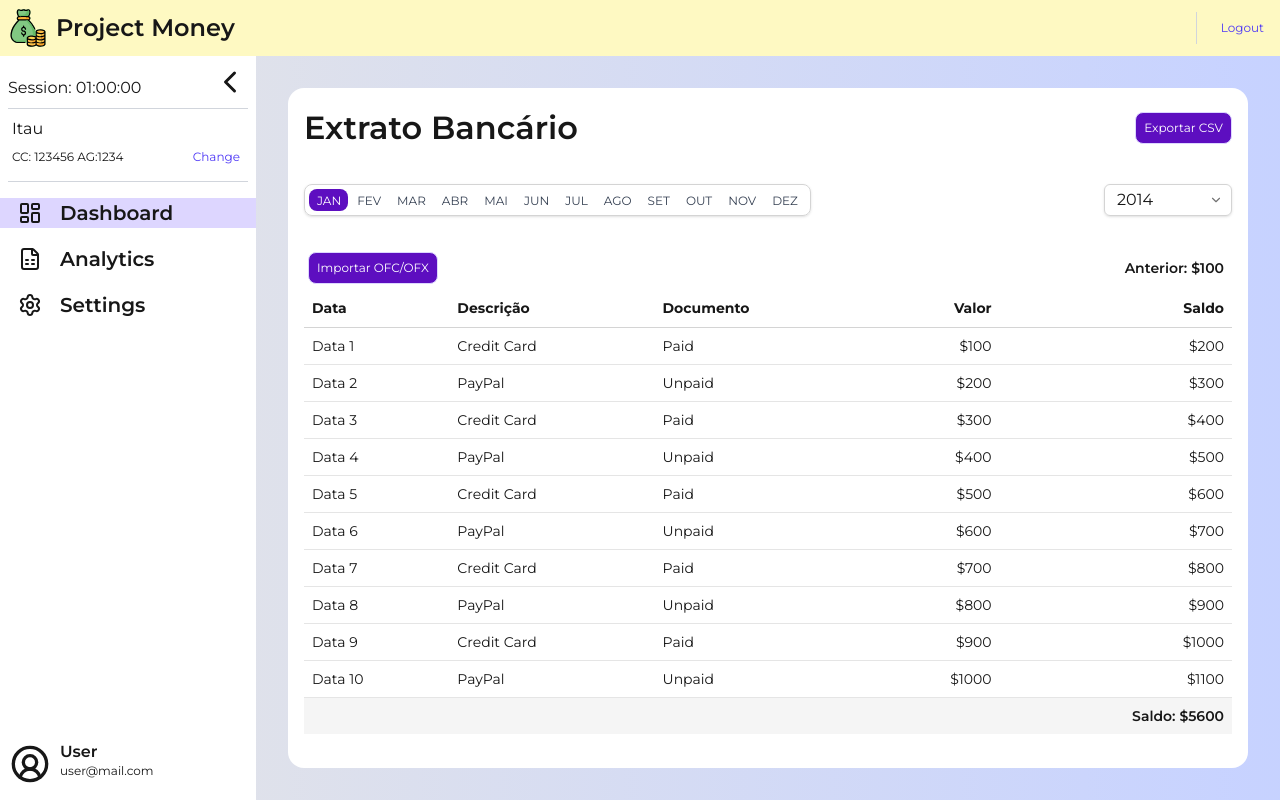
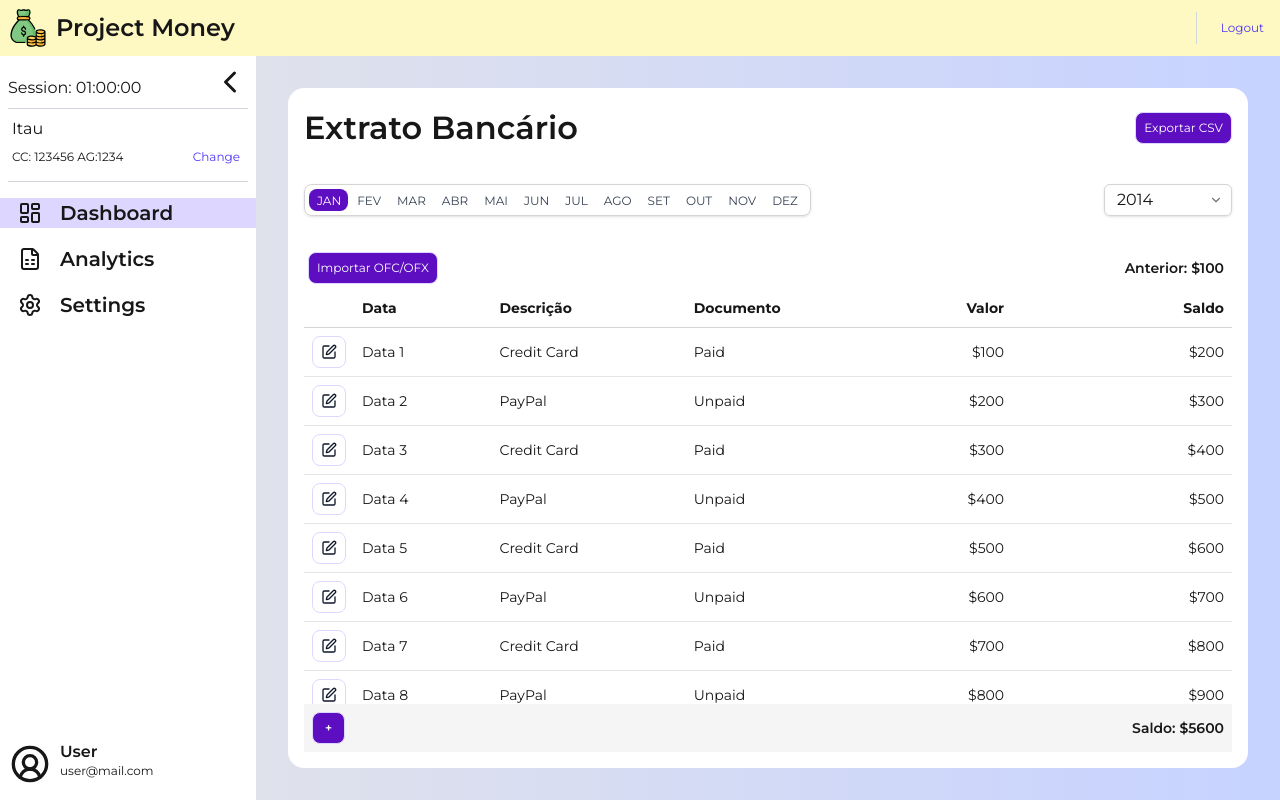
Before and after one commit to dexter2k8/project-money, a Next.js app: page /dashboard in a window 1280 px wide. Built offline with nearby package versions, Linux system fonts and the light colour scheme.

Commit message:
feat: implemented textarea and modal items

```diff
--- a/app/(pages)/dashboard/columns.tsx
+++ b/app/(pages)/dashboard/columns.tsx
@@ -1,6 +1,11 @@
+import Button from "@/components/Button";
+import Input from "@/components/Input";
+import Modal from "@/components/Modal";
 import { ISegmentedControlItem } from "@/components/SegmentedControl";
 import { ISelectOptions } from "@/components/Select/types";
 import { IGridColDef } from "@/components/Table";
+import TextArea from "@/components/TextArea";
+import { SquarePen } from "lucide-react";
 
 interface IInvoice {
   date: string;
@@ -12,21 +17,48 @@ interface IInvoice {
 
 export const columns: IGridColDef<IInvoice>[] = [
   {
+    field: "balance",
+    header: "",
+    className: "text-center w-10",
+    render: () => (
+      <Modal cross title="Edit transaction" content={modalContent}>
+        <Button>
+          <SquarePen size={16} />
+        </Button>
+      </Modal>
+    ),
+    renderFooter: () => (
+      <Modal cross title="Add transaction" content={modalContent}>
+        <Button className="px-3" variant="primary">
+          +
+        </Button>
+      </Modal>
+    ),
+  },
+  {
     field: "date",
-    headerName: "Data",
-    renderFooter: () => "",
+    header: "Data",
   },
-  { field: "description", headerName: "Descrição" },
-  { field: "document", headerName: "Documento" },
-  { field: "value", headerName: "Valor", className: "text-right" },
+  { field: "description", header: "Descrição" },
+  { field: "document", header: "Documento" },
+  { field: "value", header: "Valor", className: "text-right" },
   {
     field: "balance",
-    headerName: "Saldo",
+    header: "Saldo",
     className: "text-right",
-    renderFooter: (rows) => "Saldo: $5600",
+    renderFooter: () => "Saldo: $5600",
     // `$${rows.reduce((acc, r) => acc + Number(r.amount.replace("$", "")), 0)}`,
   },
 ];
+
+const modalContent = (
+  <div className="flex flex-col gap-4 p-4 w-100">
+    <Input type="date" label="Data" />
+    <TextArea showCounter maxLength={100} label="Descrição" />
+    <Input label="Documento" />
+    <Input label="Valor" />
+  </div>
+);
 
 export const segmentedControlItems: ISegmentedControlItem[] = [
   { key: 0, label: "JAN" },
--- a/components/Input/index.tsx
+++ b/components/Input/index.tsx
@@ -1,3 +1,4 @@
+"use client";
 import Eye from "./Icons/eye";
 import EyeSlashed from "./Icons/eye-slashed";
 import InfoCircle from "./Icons/info-circle";
--- a/components/Modal/index.tsx
+++ b/components/Modal/index.tsx
@@ -63,7 +63,7 @@ const ModalComponent: React.FC<IModalProps> = ({
         ) : null}
 
         {cross && (
-          <Button variant="link" className="absolute top-4 right-4 text-xl p-1" onClick={onClose}>
+          <Button variant="link" className="absolute text-lg! top-4 right-4" onClick={onClose}>
             x
           </Button>
         )}
@@ -71,7 +71,7 @@ const ModalComponent: React.FC<IModalProps> = ({
         {children}
 
         <div className="flex justify-end gap-4 p-4 border-t border-gray-200">
-          <Button onClick={onClose}>Close</Button>
+          <Button onClick={onClose}>Cancel</Button>
           <Button variant="primary" onClick={handleApply}>
             Apply
           </Button>
@@ -92,7 +92,7 @@ const Modal: React.FC<IModalWrapperProps> = ({ content, onClose, children, ...pr
 
   return (
     <>
-      <div onClick={() => setIsOpen(true)}>{children}</div>
+      <span onClick={() => setIsOpen(true)}>{children}</span>
       <ModalComponent
         isOpen={isOpen}
         onClose={handleClose}
--- a/components/Table/components/Head/index.tsx
+++ b/components/Table/components/Head/index.tsx
@@ -23,7 +23,7 @@ export default function Head<T>({ columns, caption }: IHeadProps<T>) {
             className={cx("border-b border-neutral-300 px-2 whitespace-nowrap", col.className)}
             key={i}
           >
-            {col.renderHeader ? col.renderHeader(col.headerName) : col.headerName}
+            {col.renderHeader ? col.renderHeader(col.header) : col.header}
           </th>
         ))}
       </tr>
--- a/components/Table/index.tsx
+++ b/components/Table/index.tsx
@@ -4,7 +4,7 @@ import Head from "./components/Head";
 
 export interface IGridColDef<T> {
   field: keyof T;
-  headerName: string;
+  header: string;
   className?: string;
   renderHeader?: (value?: string) => React.ReactNode;
   render?: (value: T[keyof T]) => React.ReactNode;
--- /dev/null
+++ b/components/TextArea/ControlledTextArea/index.tsx
@@ -0,0 +1,21 @@
+import { Control, Controller, FieldValues, Path } from "react-hook-form";
+import TextArea, { ITextAreaProps } from "..";
+
+interface IControlledTextAreaProps<T extends FieldValues> extends ITextAreaProps {
+  name: Path<T>;
+  control: Control<T>;
+}
+
+export const ControlledTextArea = <T extends FieldValues>({
+  name,
+  control,
+  ...props
+}: IControlledTextAreaProps<T>) => (
+  <Controller
+    control={control}
+    name={name}
+    render={({ field, fieldState: { error } }) => (
+      <TextArea {...field} {...props} value={field.value ?? ""} status={error ? "error" : "info"} message={error?.message} />
+    )}
+  />
+);
--- /dev/null
+++ b/components/TextArea/constants.ts
@@ -0,0 +1,114 @@
+import { cva, cx } from "class-variance-authority";
+
+export const textareaVariants = cva(
+  cx(
+    "peer relative box-border",
+    "w-full border border-solid outline-none transition-all duration-300 ease-in-out",
+    "placeholder-neutral-400 autofill:shadow-[inset_0_0_0_30px_#fff]",
+    "min-h-20",
+  ),
+  {
+    variants: {
+      size: {
+        small: "rounded-sm text-xs px-2.5 py-1.5",
+        default: "rounded-lg text-sm px-2.5 py-2",
+        large: "rounded-lg text-base px-2.5 py-2.5",
+      },
+      status: {
+        info: "border-neutral-300 hover:border-violet-400 focus:border-violet-600 focus:ring-2 focus:ring-violet-500/10",
+        success:
+          "border-green-200 hover:border-green-600 focus:border-green-600 focus:ring-2 focus:ring-green-600/10",
+        error:
+          "border-red-200 hover:border-red-500 focus:border-red-500 focus:ring-2 focus:ring-red-500/10",
+      },
+      disabled: {
+        true: "bg-neutral-100 text-neutral-300 border-neutral-200! cursor-not-allowed hover:border-neutral-200!",
+        false: "",
+      },
+      resizable: {
+        true: "resize-y",
+        false: "resize-none",
+      },
+    },
+    defaultVariants: {
+      size: "default",
+      status: "info",
+      disabled: false,
+      resizable: false,
+    },
+  },
+);
+
+export const labelVariants = cva(
+  cx(
+    "absolute pointer-events-none z-10 text-neutral-400 origin-top-left",
+    "transition-all duration-300 ease-in-out",
+    "px-0.5 bg-white rounded-sm",
+    "peer-focus:px-0.5 peer-focus:bg-white peer-focus:rounded-sm",
+    "peer-autofill:px-0.5 peer-autofill:bg-white peer-autofill:rounded-sm",
+  ),
+  {
+    variants: {
+      size: {
+        small: cx(
+          "-top-1.5 left-2 text-xs leading-3",
+          "peer-focus:-top-1.5",
+          "peer-placeholder-shown:top-1.5",
+          "peer-autofill:-top-1.5",
+        ),
+        default: cx(
+          "-top-2 left-2 text-sm leading-4",
+          "peer-focus:-top-2",
+          "peer-placeholder-shown:top-2",
+          "peer-autofill:-top-2",
+        ),
+        large: cx(
+          "-top-3 text-base left-2",
+          "peer-focus:-top-3",
+          "peer-placeholder-shown:top-2",
+          "peer-autofill:-top-3",
+        ),
+      },
+      disabled: {
+        true: "text-neutral-300!",
+        false: "",
+      },
+      status: {
+        info: "peer-focus:text-violet-800",
+        success: "peer-focus:text-green-700",
+        error: "peer-focus:text-red-600",
+      },
+    },
+    defaultVariants: {
+      size: "default",
+      disabled: false,
+      status: "info",
+    },
+  },
+);
+
+export const messageVariants = cva(cx("flex items-center gap-1 mt-0.5 text-xs"), {
+  variants: {
+    status: {
+      info: "text-violet-800",
+      success: "text-green-700",
+      error: "text-red-600",
+    },
+  },
+  defaultVariants: {
+    status: "info",
+  },
+});
+
+export const counterVariants = cva("flex items-center justify-end text-xs", {
+  variants: {
+    status: {
+      info: "text-neutral-500",
+      success: "text-green-700",
+      error: "text-red-600",
+    },
+  },
+  defaultVariants: {
+    status: "info",
+  },
+});
--- /dev/null
+++ b/components/TextArea/index.tsx
@@ -0,0 +1,82 @@
+"use client";
+import { useState } from "react";
+import InfoCircle from "../Input/Icons/info-circle";
+import CheckCircle from "../Input/Icons/check-circle";
+import ExclamationCircle from "../Input/Icons/exclamation-circle";
+import { textareaVariants, labelVariants, messageVariants, counterVariants } from "./constants";
+import { ITextAreaProps } from "./types";
+export type { ITextAreaProps } from "./types";
+import { ControlledTextArea } from "./ControlledTextArea";
+
+type TStatus = "info" | "success" | "error";
+
+const messageIcon = (status: TStatus) => {
+  const icon = {
+    info: <InfoCircle />,
+    success: <CheckCircle />,
+    error: <ExclamationCircle />,
+  };
+  return icon[status];
+};
+
+function TextAreaBasic({
+  label,
+  status = "info",
+  message,
+  placeholder,
+  size = "default",
+  disabled,
+  resizable = false,
+  maxLength,
+  showCounter = false,
+  value,
+  onChange,
+  ...props
+}: ITextAreaProps) {
+  const [internalValue, setInternalValue] = useState(value ?? "");
+  const currentValue = value ?? internalValue;
+  const charCount = String(currentValue).length;
+  const isOverLimit = maxLength !== undefined && charCount > maxLength;
+
+  const handleChange = (e: React.ChangeEvent<HTMLTextAreaElement>) => {
+    setInternalValue(e.target.value);
+    onChange?.(e);
+  };
+
+  const counterStatus: TStatus = isOverLimit ? "error" : status;
+
+  return (
+    <div className="relative w-full">
+      <textarea
+        className={textareaVariants({ size, disabled, resizable, status })}
+        placeholder={(label && " ") || placeholder}
+        disabled={disabled}
+        value={currentValue}
+        onChange={handleChange}
+        maxLength={maxLength}
+        {...props}
+      />
+
+      <label className={labelVariants({ size, disabled, status })}>{label}</label>
+
+      {showCounter && maxLength !== undefined && (
+        <div className={counterVariants({ status: counterStatus })}>
+          <span>
+            {charCount}/{maxLength}
+          </span>
+        </div>
+      )}
+
+      {message && (
+        <p className={messageVariants({ status })}>
+          {messageIcon(status)} {message}
+        </p>
+      )}
+    </div>
+  );
+}
+
+const TextArea = TextAreaBasic as React.FC<ITextAreaProps> & { Controlled: typeof ControlledTextArea };
+TextArea.Controlled = ControlledTextArea;
+
+export default TextArea;
--- /dev/null
+++ b/components/TextArea/types.ts
@@ -0,0 +1,12 @@
+type TStatus = "info" | "success" | "error";
+type TSize = "small" | "default" | "large";
+
+export interface ITextAreaProps extends Omit<React.TextareaHTMLAttributes<HTMLTextAreaElement>, "size"> {
+  label?: string;
+  status?: TStatus;
+  message?: string;
+  size?: TSize;
+  resizable?: boolean;
+  maxLength?: number;
+  showCounter?: boolean;
+}
```
Also changed, not shown: app/(pages)/dashboard/page.tsx (+3 -12 lines).
